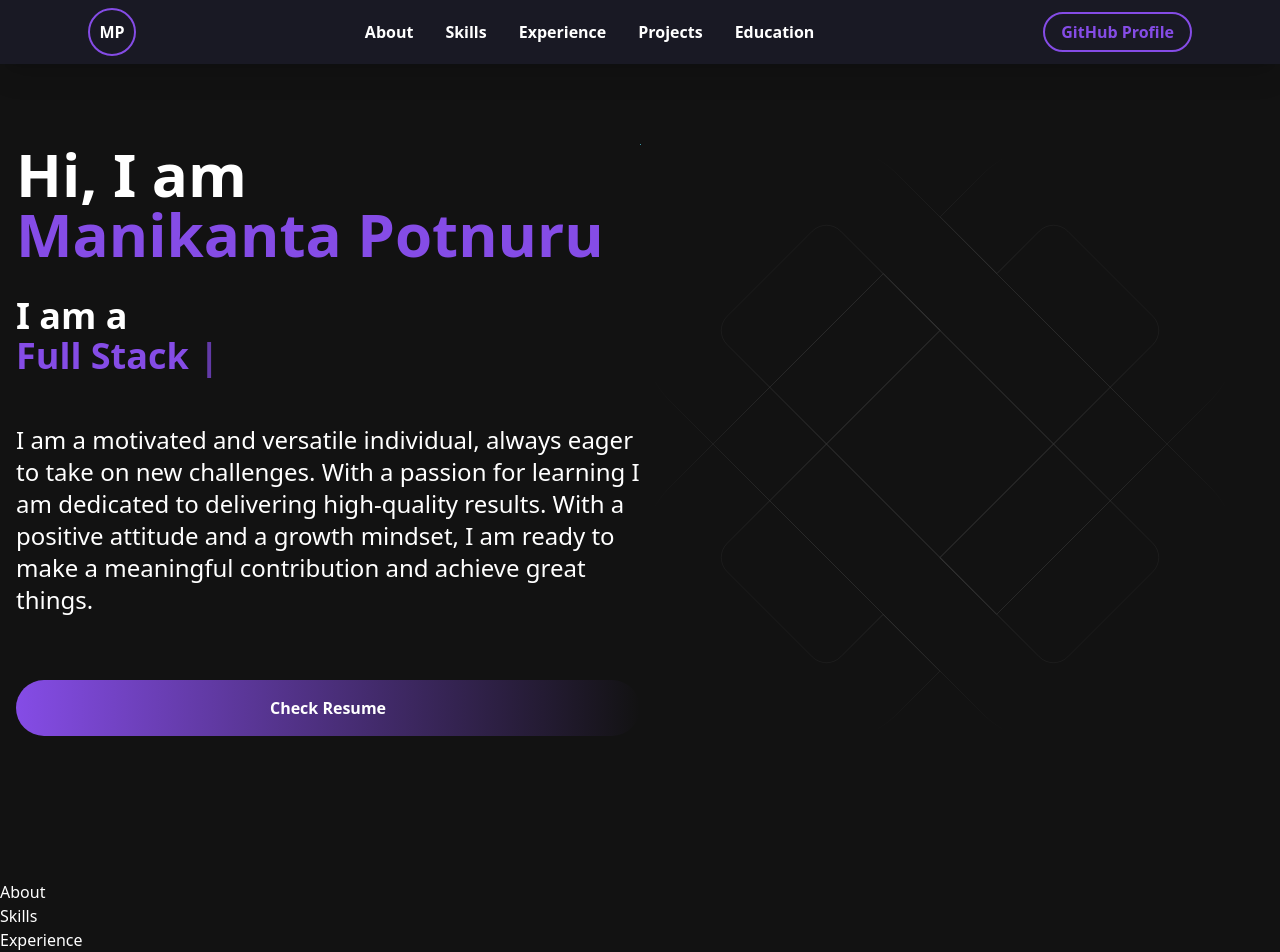
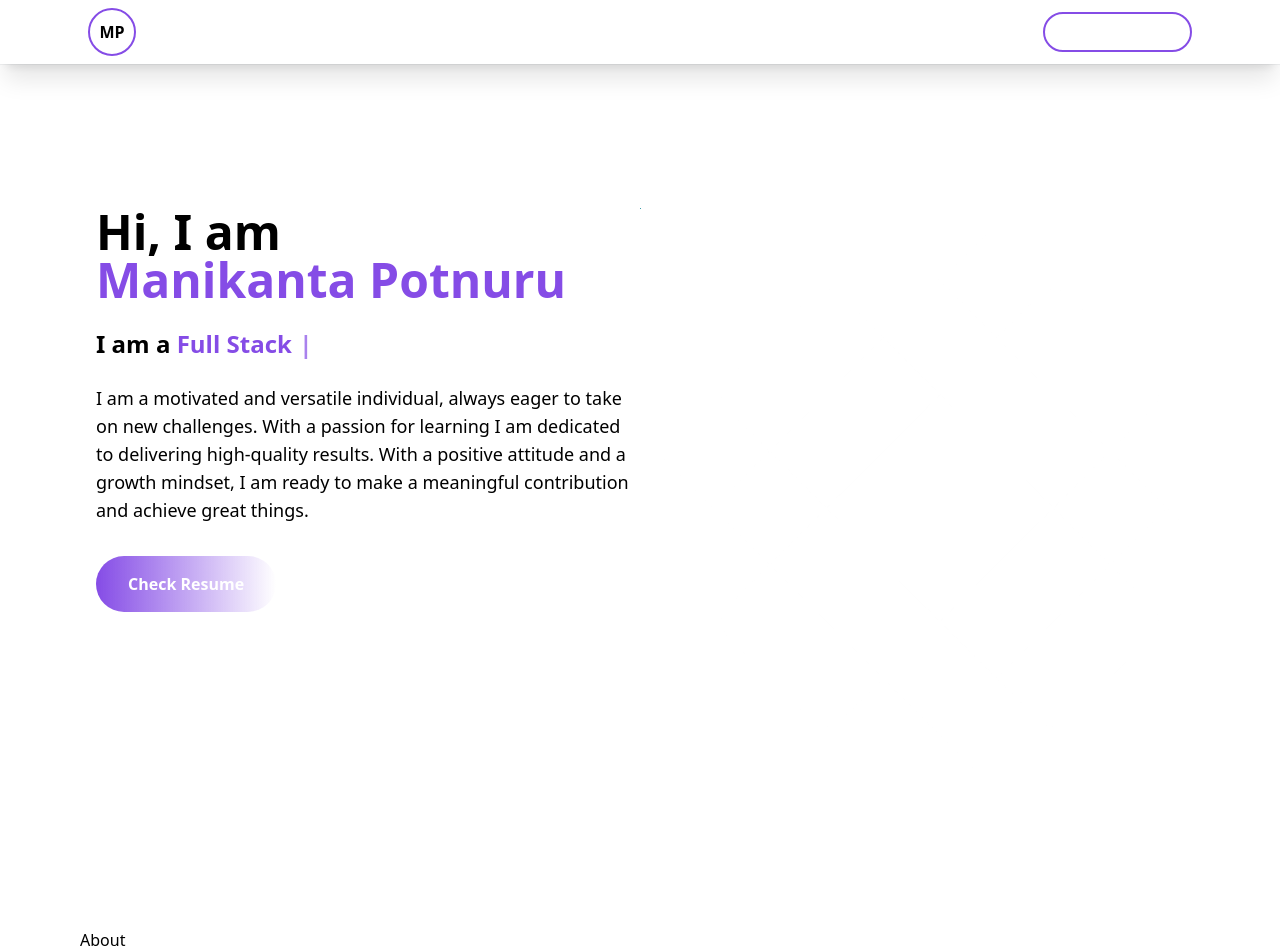
Before and after one commit to ManikantaPotnuru9176/my-personal-portfolio, a Next.js app: page / in a window 1280 px wide. Shown: the top 952 px of the page. Built offline with nearby package versions, Linux system fonts and the light colour scheme.

Commit message:
added hero componet and made some changes

```diff
--- a/src/components/Hero.js
+++ b/src/components/Hero.js
@@ -9,17 +9,16 @@ const Hero = () => {
   return (
     <div
       id="about"
-      style={{ background: "var(--card-light)" }}
-      className="py-20 md:py-16 lg:py-20"
+      className="py-8 md:py-16 lg:py-20 dark:bg-backgroundDark min-h-screen relative overflow-hidden"
     >
-      <div className="flex justify-center relative max-w-7xl mx-auto px-4 flex-row-reverse md:flex-row">
-        <div className="w-full md:w-1/2 mb-8 md:mb-16 md:text-left">
-          <h1 className="font-bold text-4xl md:text-5xl lg:text-6xl text-text_primary mb-4 md:mb-8">
+      <div className="flex flex-col md:flex-row justify-center relative max-w-7xl mx-auto px-4">
+        <div className="w-full md:w-1/2 relative z-10 mb-8 md:mb-0 md:text-left">
+          <h1 className="font-bold text-3xl md:text-4xl lg:text-5xl text-textPrimary dark:text-white mb-2 md:mb-4 lg:mb-6">
             Hi, I am <br />
             <span className="text-primary">{name}</span>
           </h1>
-          <div className="font-semibold text-2xl md:text-3xl lg:text-4xl mb-6 md:mb-12">
-            I am a{" "}
+          <div className="flex flex-row font-semibold text-lg md:text-xl lg:text-2xl text-textPrimary dark:text-white mb-2 md:mb-4 lg:mb-6">
+            I am a&nbsp;
             <span className="text-primary">
               <Typewriter
                 options={{
@@ -30,19 +29,19 @@ const Hero = () => {
               />
             </span>
           </div>
-          <p className="text-lg md:text-xl lg:text-2xl text-text_primary md:mb-16">
+          <p className="text-sm md:text-base lg:text-lg text-textPrimary dark:text-white mb-4 md:mb-6 lg:mb-8">
             {description}
           </p>
           <a
             href={resume}
             target="_blank"
             rel="noopener noreferrer"
-            className="appearance-none text-white font-semibold bg-gradient-to-r from-primary to-secondary px-8 py-4 rounded-full text-center block transition duration-300 transform hover:scale-105 hover:filter hover:brightness-100"
+            className="inline-block bg-gradient-to-r from-primary to-secondary text-white font-semibold py-3 md:py-4 px-6 md:px-8 rounded-full text-center transition duration-300 transform hover:scale-105 hover:filter hover:brightness-100"
           >
             Check Resume
           </a>
         </div>
-        <div className="w-full md:w-1/2">
+        <div className="hidden md:block md:w-1/2 absolute top-0 left-0 z-0 md:relative md:z-10">
           <HeroBgAnimation />
         </div>
       </div>
--- a/src/components/Navbar.js
+++ b/src/components/Navbar.js
@@ -1,32 +1,32 @@
+import React, { useState } from "react";
+import Link from "next/link";
 import { Bio } from "../../constants";
-import Link from "next/link";
-import { useState, useMemo } from "react";
 
 const Navbar = () => {
   const [isMobileMenuOpen, setIsMobileMenuOpen] = useState(false);
-  const navigationLinks = useMemo(
-    () => [
+
+  const toggleMobileMenu = () => {
+    setIsMobileMenuOpen((prevIsMobileMenuOpen) => !prevIsMobileMenuOpen);
+  };
+
+  const navigationLinks = [
     { text: "About", href: "#about" },
     { text: "Skills", href: "#skills" },
     { text: "Experience", href: "#experience" },
     { text: "Projects", href: "#projects" },
     { text: "Education", href: "#education" },
-    ],
-    []
-  );
+  ];
 
-  const toggleMobileMenu = () => {
-    setIsMobileMenuOpen((prevIsMobileMenuOpen) => !prevIsMobileMenuOpen);
-  };
-
-  const primaryTextStyles = `text-while dark:text-white hover:text-primary hover:text-primary  dark:hover:text-primary`;
-  const githubButtonStyles = `hidden md:flex border-2 border-primary flex items-center h-10 rounded-full px-4 hover:bg-primary hover:text-white transition duration-1000 font-semibold text-while dark:text-primary dark:hover:text-white`;
+  const primaryTextStyles =
+    "text-white dark:text-white hover:text-primary hover:text-primary dark:hover:text-primary";
+  const githubButtonStyles =
+    "hidden md:flex border-2 border-primary flex items-center h-10 rounded-full px-4 hover:bg-primary hover:text-white transition duration-300 font-semibold text-white dark:text-primary dark:hover:text-white";
 
   const renderNavigationLinks = () =>
     navigationLinks.map(({ text, href }) => (
       <li key={text}>
         <Link href={href}>
-          <span className={primaryTextStyles} onClick={toggleMobileMenu}>
+          <span className={primaryTextStyles} href={href}>
             {text}
           </span>
         </Link>
@@ -55,12 +55,12 @@ const Navbar = () => {
         </a>
 
         <button
-          className={`ml-4 md:hidden border-2 border-primary rounded-full p-2 focus:outline-none`}
+          className="ml-4 md:hidden border-2 border-primary rounded-full p-2 focus:outline-none"
           onClick={toggleMobileMenu}
           aria-label="Toggle Mobile Menu"
         >
           <svg
-            className={`w-6 h-6 text-primary dark:text-white transition duration-200 hover:text-primary dark:hover:text-primary`}
+            className="w-6 h-6 text-primary dark:text-white transition duration-200 hover:text-primary dark:hover:text-primary"
             xmlns="http://www.w3.org/2000/svg"
             fill="none"
             viewBox="0 0 24 24"
@@ -75,9 +75,11 @@ const Navbar = () => {
           </svg>
         </button>
       </div>
-
-      {isMobileMenuOpen && (
-        <div className="md:hidden absolute top-16 right-0 w-full bg-card_light dark:bg-card_dark border-t-2 border-primary">
+      <div
+        className={`${
+          isMobileMenuOpen ? "block" : "hidden"
+        } md:hidden absolute top-16 right-0 w-full bg-card_light dark:bg-card_dark border-t-2 border-primary`}
+      >
         <ul className="flex flex-col items-center gap-4 p-4">
           {renderNavigationLinks()}
           <a
@@ -90,7 +92,6 @@ const Navbar = () => {
           </a>
         </ul>
       </div>
-      )}
     </nav>
   );
 };
--- a/src/pages/index.js
+++ b/src/pages/index.js
@@ -1,4 +1,3 @@
-import { useTheme } from "next-themes";
 import Navbar from "@/components/Navbar";
 import Hero from "@/components/Hero";
 import About from "@/components/About";
@@ -6,27 +5,17 @@ import Skills from "@/components/Skills";
 import Experience from "@/components/Experience";
 import Projects from "@/components/Projects";
 import Education from "@/components/Education";
-import { useEffect, useState } from "react";
 
 export default function Home() {
-  const [openModal, setOpenModal] = useState({ state: false, project: null });
-  const { theme, setTheme } = useTheme();
-
-  useEffect(() => {
-    setTheme("dark");
-  }, []);
-
   return (
-    <div className={`bg-${theme === "dark" ? "gray-900" : "white"}`}>
-      <Navbar theme={theme} setTheme={setTheme} />
-      <Hero />
-      <About />
-      <div className={`bg-${theme === "dark" ? "gray-900" : "white"}`}>
+    <div className="bg-white dark:bg-backgroundNavbar">
+      <Navbar />
+      <div className="max-w-6xl mx-auto px-4 pt-16">
+        <Hero />
+        <About />
         <Skills />
         <Experience />
-      </div>
-      <Projects openModal={openModal} setOpenModal={setOpenModal} />
-      <div className={`bg-${theme === "dark" ? "gray-900" : "white"}`}>
+        <Projects />
         <Education />
       </div>
     </div>
```
Lines whose indentation alone changed are shown as unchanged.
